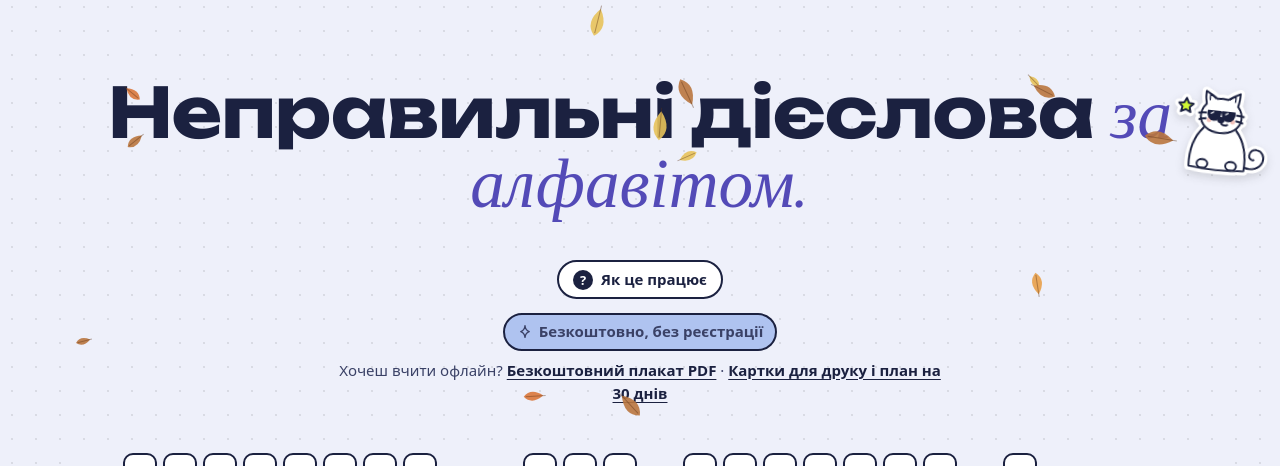
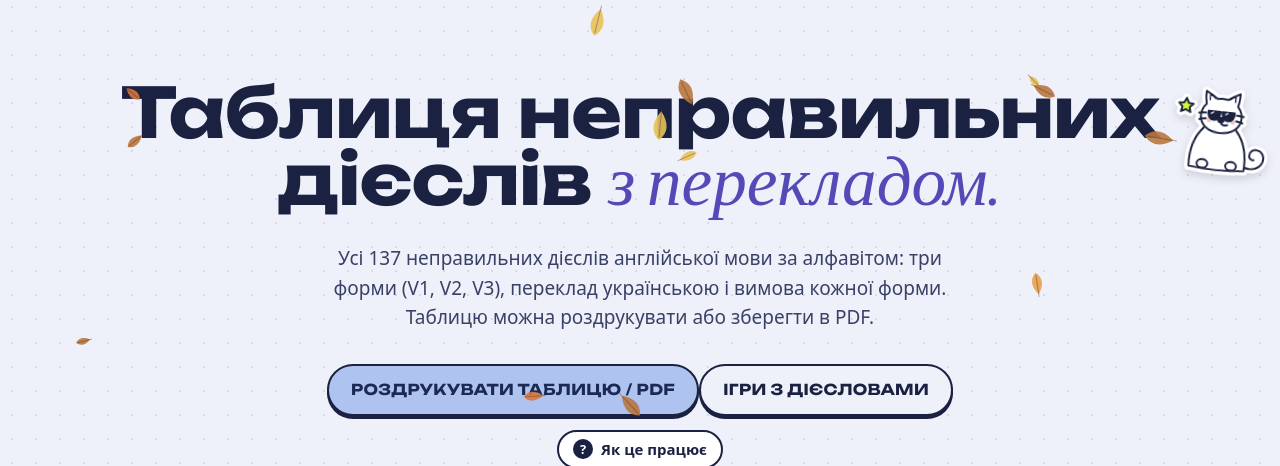
Before and after one commit to mariyavalyanskaya95-create/murly-saas, a Next.js app: page /irregular-verbs in a window 1280 px wide. Shown: the part 169-635 px from the top of the page. Built offline with nearby package versions, Linux system fonts and the light colour scheme; no server answers; a web font is replaced by a local one.

Commit message:
Verbs table: H1 and intro for search, print/PDF button [skip ci]

```diff
--- a/app/(marketing)/irregular-verbs/page.tsx
+++ b/app/(marketing)/irregular-verbs/page.tsx
@@ -18,10 +18,10 @@ import HeroTip from '@/components/HeroTip';
 export function generateMetadata(): Metadata {
   const t = tr();
   return {
-    title: t({ uk: 'Неправильні дієслова англійської мови: таблиця з перекладом і вимовою', ru: 'Неправильные глаголы английского языка: таблица с переводом и произношением', en: 'English irregular verbs table: 3 forms, translation and audio' }),
+    title: t({ uk: 'Таблиця неправильних дієслів англійської мови з перекладом і вимовою (PDF)', ru: 'Таблица неправильных глаголов английского языка с переводом и произношением (PDF)', en: 'English irregular verbs table: 3 forms, translation and audio' }),
     description: t({
-      uk: 'Таблиця неправильних дієслів англійської мови: 137 дієслів за алфавітом, три форми, переклад українською, вимова кожної форми, групи для запам’ятовування й ігри. Безкоштовно.',
-      ru: 'Таблица неправильных глаголов английского языка: 137 глаголов по алфавиту, три формы, перевод, произношение каждой формы, группы для запоминания и игры. Бесплатно.',
+      uk: 'Таблиця неправильних дієслів англійської мови: 137 дієслів за алфавітом, три форми, переклад українською, вимова кожної форми, ігри та версія для друку в PDF. Безкоштовно.',
+      ru: 'Таблица неправильных глаголов английского языка: 137 глаголов по алфавиту, три формы, перевод, произношение каждой формы, игры и версия для печати в PDF. Бесплатно.',
       en: 'English irregular verbs from A to Z: all three forms, translation, audio for every form and games. Free, no sign-up.',
     }),
     alternates: alt('/irregular-verbs'),
@@ -44,7 +44,12 @@ export default function IrregularVerbsPage() {
       <section className="mu-page-hero" style={{ paddingBottom: 24 }} data-stickers="4">
         <div className="mu-container">
           <Kit id="st-cat-cool" className="kit-hero" />
-          <h1>{t({ uk: 'Неправильні дієслова', ru: 'Неправильные глаголы', en: 'Irregular verbs' })} <em>{t({ uk: 'за алфавітом.', ru: 'по алфавиту.', en: 'from A to Z.' })}</em></h1>
+          <h1>{t({ uk: 'Таблиця неправильних дієслів', ru: 'Таблица неправильных глаголов', en: 'Irregular verbs table' })} <em>{t({ uk: 'з перекладом.', ru: 'с переводом.', en: 'with translation.' })}</em></h1>
+          <p className="va-intro">{t({ uk: 'Усі 137 неправильних дієслів англійської мови за алфавітом: три форми (V1, V2, V3), переклад українською і вимова кожної форми. Таблицю можна роздрукувати або зберегти в PDF.', ru: 'Все 137 неправильных глаголов английского языка по алфавиту: три формы (V1, V2, V3), перевод и произношение каждой формы. Таблицу можно распечатать или сохранить в PDF.', en: 'All 137 English irregular verbs from A to Z: three forms (V1, V2, V3), translation and audio for every form. Print the table or save it as a PDF.' })}</p>
+          <div className="va-print">
+            <Link href="/irregular-verbs/print" className="mu-btn mu-btn--lime">{t({ uk: 'Роздрукувати таблицю / PDF', ru: 'Распечатать таблицу / PDF', en: 'Print the table / PDF' })}</Link>
+            <Link href="/irregular-verbs/games" className="mu-btn">{t({ uk: 'Ігри з дієсловами', ru: 'Игры с глаголами', en: 'Verb games' })}</Link>
+          </div>
           <HeroTip>{t({ uk: 'Натисни на будь-яку форму, щоб послухати вимову. Навушники праворуч озвучать усі три форми підряд.', ru: 'Нажми на любую форму, чтобы послушать произношение. Наушники справа озвучат все три формы подряд.', en: 'Tap any form to hear how it sounds. The headphones on the right play all three forms in a row.' })}</HeroTip>
           <SeoNote free={{ uk: 'Безкоштовно, без реєстрації', ru: 'Бесплатно, без регистрации', en: 'Free, no sign-up' }} sell={{ text: { uk: 'Хочеш вчити офлайн?', ru: 'Хочешь учить офлайн?', en: 'Want to learn offline?' }, links: [{ href: '/irregular-verbs/poster', label: { uk: 'Безкоштовний плакат PDF', ru: 'Бесплатный плакат PDF', en: 'Free PDF poster' } }, { href: '/shop/verbs-30', label: { uk: 'Картки для друку і план на 30 днів', ru: 'Карточки для печати и план на 30 дней', en: 'Printable cards and a 30-day plan' } }] }} />
         </div>
@@ -104,7 +109,7 @@ export default function IrregularVerbsPage() {
             { q: t({ uk: 'Що означають три форми дієслова?', ru: 'Что означают три формы глагола?', en: 'What are the three verb forms?' }), a: t({ uk: 'Перша форма (Infinitive) для теперішнього й майбутнього: I go. Друга (Past Simple) для минулого: I went. Третя (Past Participle) для Present Perfect і пасиву: I have gone, it was written.', ru: 'Первая форма (Infinitive) для настоящего и будущего: I go. Вторая (Past Simple) для прошедшего: I went. Третья (Past Participle) для Present Perfect и пассива: I have gone, it was written.', en: 'The first form (infinitive) is for the present and future: I go. The second (past simple) is for the past: I went. The third (past participle) is for the present perfect and the passive: I have gone, it was written.' }) },
             { q: t({ uk: 'Скільки неправильних дієслів треба знати?', ru: 'Сколько неправильных глаголов нужно знать?', en: 'How many irregular verbs do I need to know?' }), a: t({ uk: 'У таблиці 137 найуживаніших дієслів. Для повсякденної мови вистачає 60–80, для НМТ варто знати всю таблицю.', ru: 'В таблице 137 самых употребительных глаголов. Для повседневной речи хватает 60–80, для НМТ стоит знать всю таблицу.', en: 'The table has the 137 most common verbs. About 60 to 80 cover everyday English; for the NMT, learn the whole table.' }) },
             { q: t({ uk: 'Як швидко вивчити неправильні дієслова?', ru: 'Как быстро выучить неправильные глаголы?', en: 'How can I learn irregular verbs fast?' }), a: t({ uk: 'Вчіть групами за схожістю (sing, sang, sung; buy, bought, bought), по 5–7 дієслів на день, вголос і з прикладами. Закріплюйте в іграх: квіз, пари й анаграми на сторінці «Ігри з дієсловами».', ru: 'Учите группами по сходству (sing, sang, sung; buy, bought, bought), по 5–7 глаголов в день, вслух и с примерами. Закрепляйте в играх: квиз, пары и анаграммы на странице «Игры с глаголами».', en: 'Learn them in groups that look alike (sing, sang, sung; buy, bought, bought), 5 to 7 a day, out loud and with examples. Practise with the quiz, pairs and anagrams on the verb games page.' }) },
-            { q: t({ uk: 'Чи можна роздрукувати таблицю?', ru: 'Можно ли распечатать таблицу?', en: 'Can I print the table?' }), a: t({ uk: 'Так, є безкоштовний плакат PDF з неправильними дієсловами для друку.', ru: 'Да, есть бесплатный плакат PDF с неправильными глаголами для печати.', en: 'Yes, there is a free printable PDF poster of irregular verbs.' }) },
+            { q: t({ uk: 'Чи можна роздрукувати таблицю?', ru: 'Можно ли распечатать таблицу?', en: 'Can I print the table?' }), a: t({ uk: 'Так. Натисни «Роздрукувати таблицю / PDF»: відкриється версія для друку на А4 з усіма 137 дієсловами або лише з найважливішими. У вікні друку можна обрати «Зберегти як PDF». Є ще безкоштовний плакат PDF.', ru: 'Да. Нажми «Распечатать таблицу / PDF»: откроется версия для печати на А4 со всеми 137 глаголами или только с самыми важными. В окне печати можно выбрать «Сохранить как PDF». Есть ещё бесплатный плакат PDF.', en: 'Yes. Tap “Print the table / PDF” to open an A4 print version with all 137 verbs or only the most common ones. Choose “Save as PDF” in the print dialog. There is also a free PDF poster.' }) },
           ]} />
         </div>
       </section>
```
